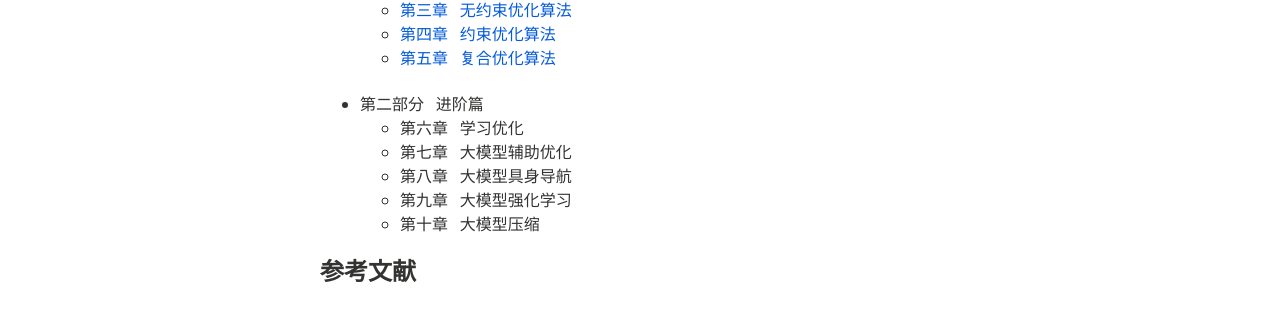
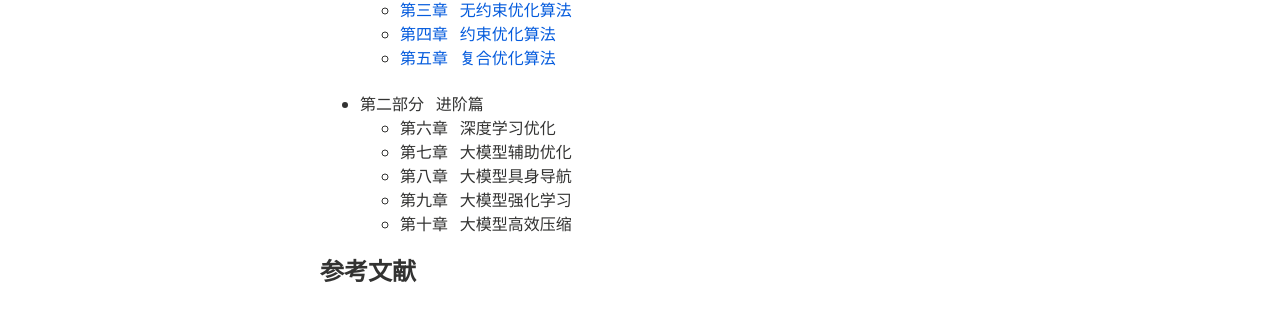
Before and after one commit to xianchaoxiu/xianchaoxiu.github.io, a Jekyll site: the page built from chinese/OPT/index.md, in a window 1280 px wide. Shown: the part 375-689 px from the top of the page. Built offline with Jekyll 4.4.1, drawn with Linux system fonts in a browser that asks for light colours; nearby versions of some CDN libraries.

Commit message:
Update index.md

```diff
--- a/chinese/OPT/index.md
+++ b/chinese/OPT/index.md
@@ -25,11 +25,11 @@ share: false
 
 
 - 第二部分 &nbsp;  进阶篇<br>
-  - 第六章 &nbsp;  学习优化 <br>
+  - 第六章 &nbsp;  深度学习优化 <br>
   - 第七章 &nbsp;  大模型辅助优化 <br>
   - 第八章 &nbsp;  大模型具身导航 <br>
   - 第九章 &nbsp;  大模型强化学习 <br>
-  - 第十章 &nbsp;  大模型压缩 <br>
+  - 第十章 &nbsp;  大模型高效压缩 <br>
 
 
 ### 参考文献
```
